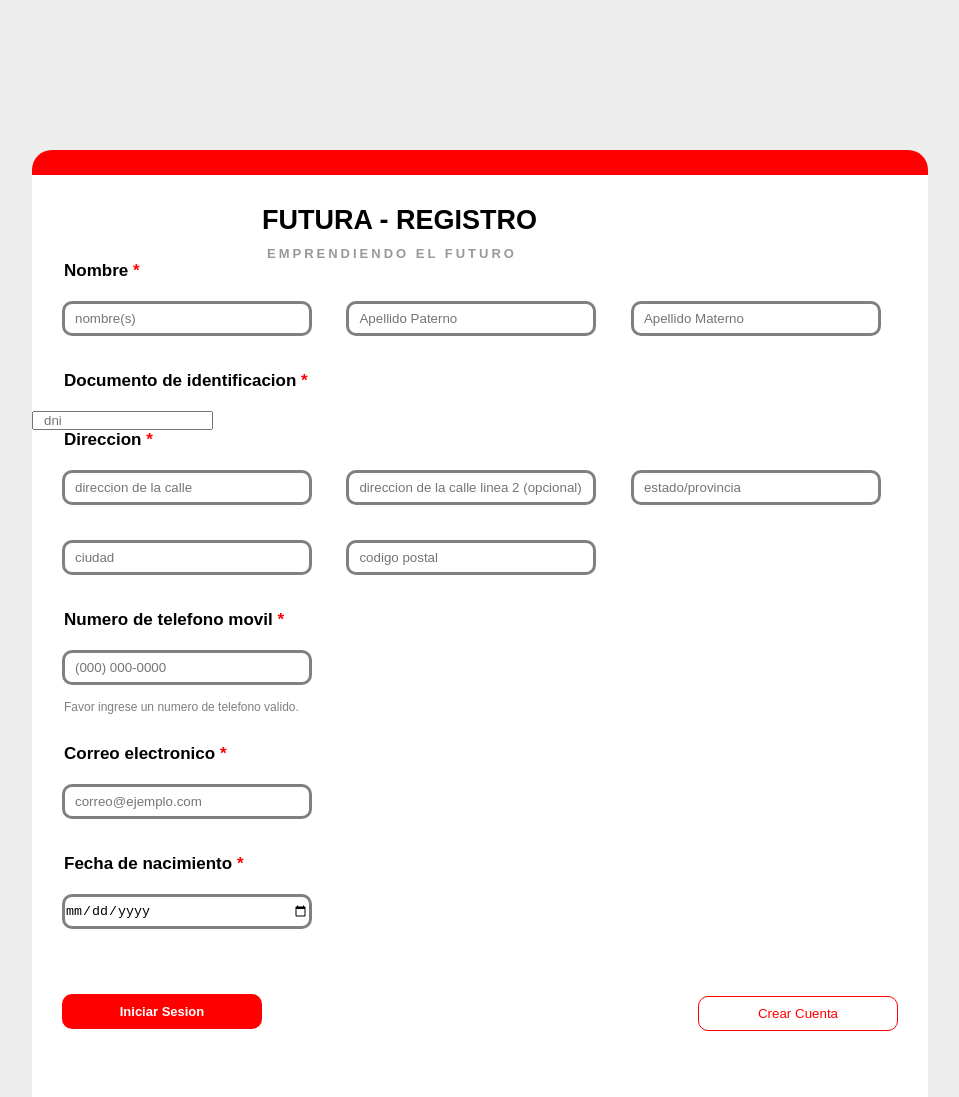
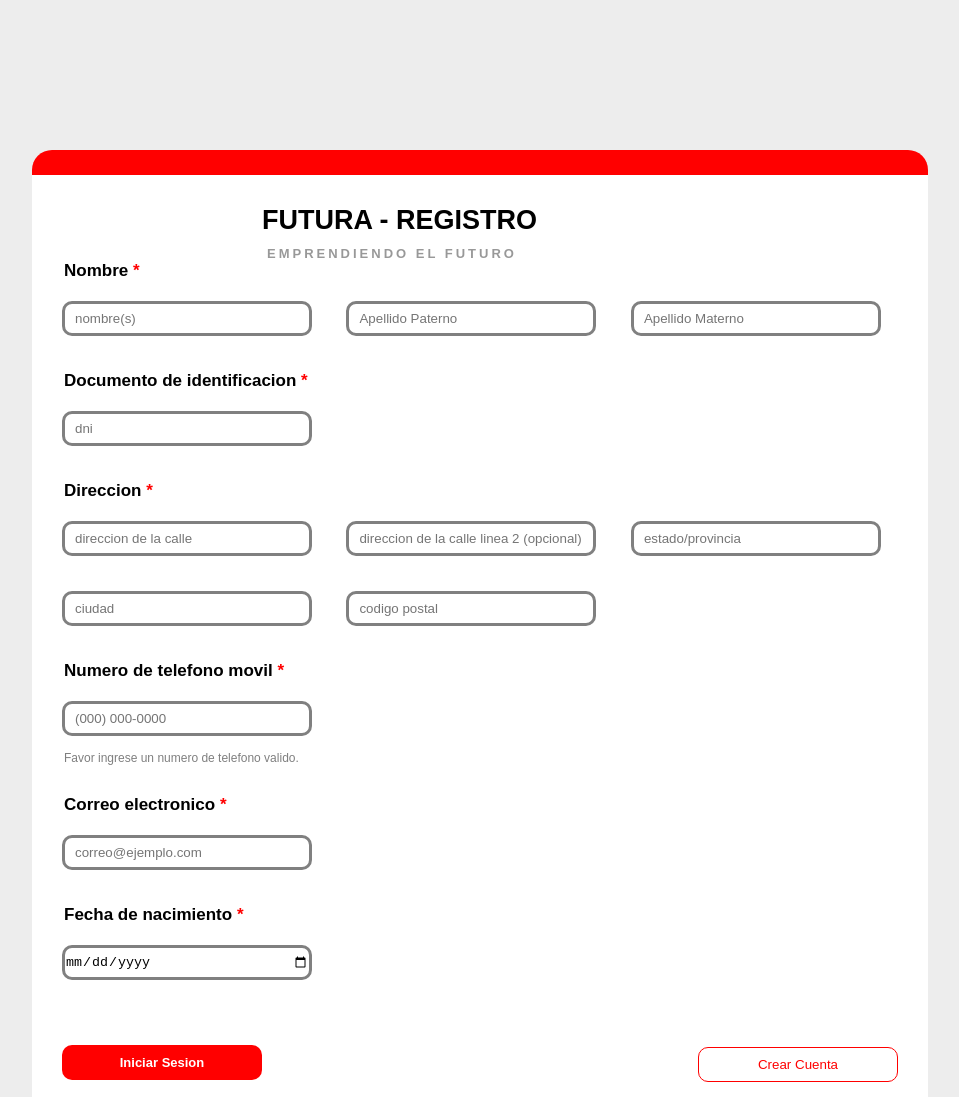
Before and after one commit to Jadnell939/futura-app, a plain HTML site: page index.html in a window 1280 px wide. Shown: the top 1097 px of the page, without its empty margins (160-1119 px from the left). Drawn offline with Linux system fonts and the light colour scheme.

Commit message:
Update index.html

```diff
--- a/index.html
+++ b/index.html
@@ -29,7 +29,7 @@
                                    <h3>Documento de identificacion <span class="h3__span">*</span></h3>
                                </label>
 
-                               <input type="numbee" name="number" id="number" placeholder="dni" required>
+                               <input type="number" name="number" id="number" placeholder="dni" required>
 
                                <label>
                                    <h3>Direccion <span class="h3__span">*</span></h3>
@@ -68,7 +68,7 @@
                             <a href="log.html">Iniciar Sesion</a>
                         </button>
 
-                        <button class="form__btn-2" onclick="showAlert">
+                        <button class="form__btn-2" onclick="alert()">
                             Crear Cuenta
                         </button>
                         </form>
@@ -83,7 +83,7 @@ import Swal from 'sweetalert2'
 // CommonJS
 const Swal = require('sweetalert2')
 
-const showAlert = () => {
+function alerta(){
 Swal.fire({
   title: 'Do you want to save the changes?',
   showDenyButton: true,
```
